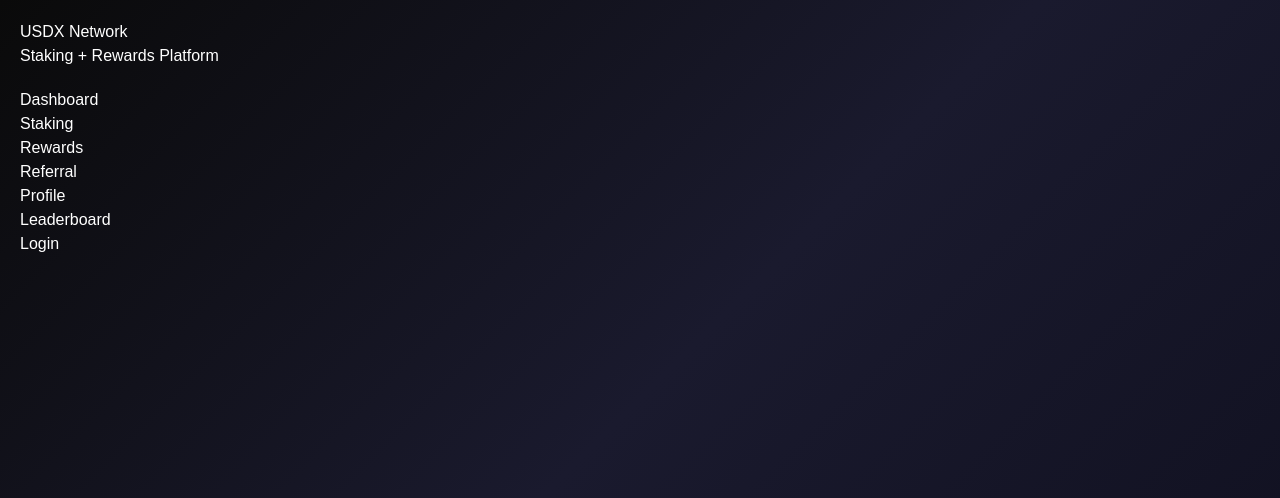
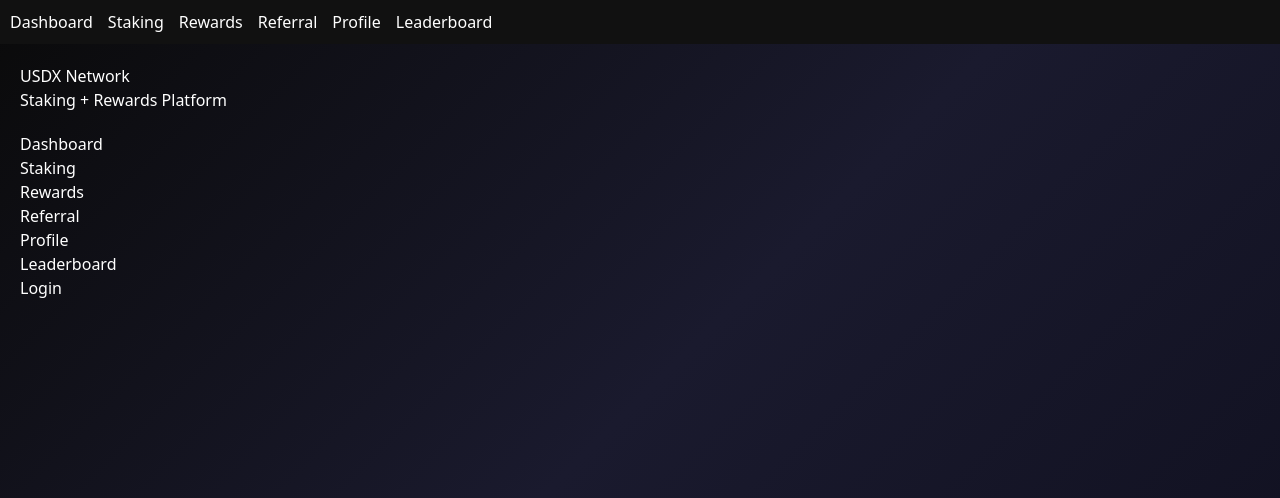
Before and after one commit to usdxofficialdev/-Dead-Token-Exchange-, a Next.js app: page / in a window 1280 px wide. Shown: the top 498 px of the page. Built offline with nearby package versions, Linux system fonts and the light colour scheme.

Commit message:
Update layout.tsx

```diff
--- a/app/layout.tsx
+++ b/app/layout.tsx
@@ -1,4 +1,5 @@
 import "./globals.css";
+import Navbar from "./components/Navbar";
 
 export default function RootLayout({
   children,
@@ -7,11 +8,9 @@ export default function RootLayout({
 }) {
   return (
     <html lang="en">
-      <body style={{ margin: 0, fontFamily: "sans-serif" }}>
-        {/* MAIN WRAPPER */}
-        <div>
-          {children}
-        </div>
+      <body>
+        <Navbar />
+        {children}
       </body>
     </html>
   );
```
